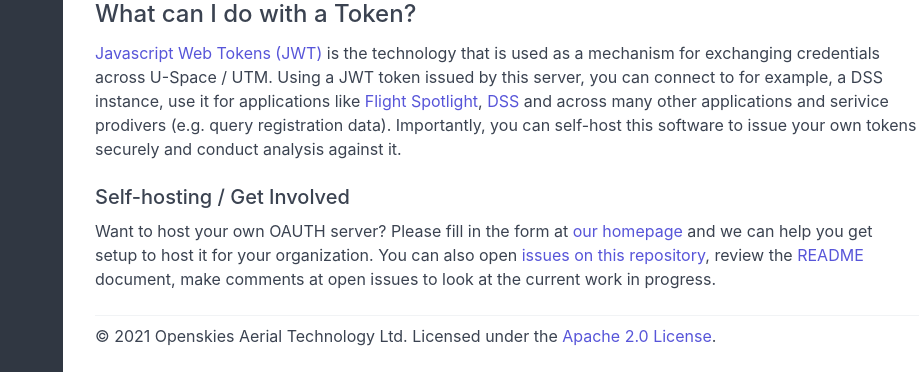
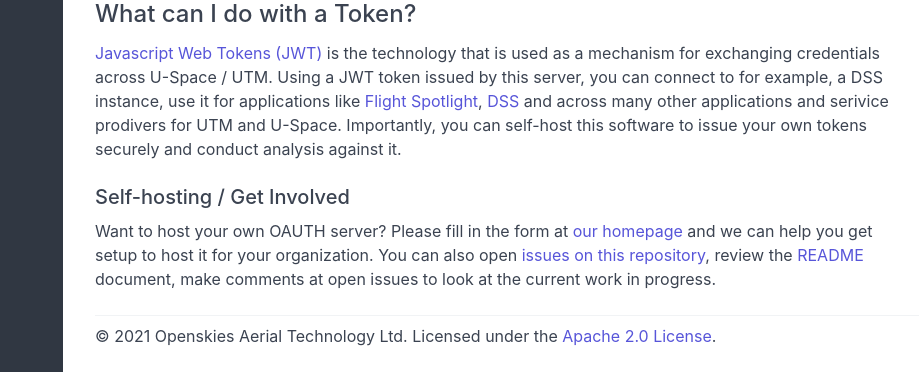
Before and after one commit to xtmalliance/flight-passport, a Django app: page / in a window 1280 px wide. Shown: the part 538-910 px from the top of the page, without its empty margins (361-1280 px from the left). Run offline with Django 3.2, Linux system fonts and the light colour scheme; parts of the project's set-up code (start-up, migrations or seed data) failed here and were passed over.

Commit message:
Update passport_homepage.html

```diff
--- a/vault/templates/passport_homepage.html
+++ b/vault/templates/passport_homepage.html
@@ -21,7 +21,7 @@
         <h4>Background</h4>
         <p>The upcoming U-Space and UTM ecosystem, uses JWT Tokens and OAUTH 2.0 technology to authenticate users and services. This is a open source implementation of OAUTH 2.0 server built specifically for UTM / U-Space. It supports the <mark>Client Credentials</mark> flow for Machine to Machine interactions and the <mark>Authorization Code</mark> flow for cases where an individual / person is associated. In addition, it supports most existing Identity and Authentication platforms.</p>
         <h4>What can I do with a Token?</h4>
-        <p><a href="https://jwt.io">Javascript Web Tokens (JWT)</a> is the technology that is used as a mechanism for exchanging credentials across U-Space / UTM. Using a JWT token issued by this server, you can connect to for example, a DSS instance, use it for applications like <a href="https://github.com/openskies-sh/flight-spotlight/">Flight Spotlight</a>, <a href="https://www.github.com/interuss/dss">DSS </a>and across many other applications and serivice prodivers (e.g. query registration data). Importantly, you can self-host this software to issue your own tokens securely and conduct analysis against it.</p>
+        <p><a href="https://jwt.io">Javascript Web Tokens (JWT)</a> is the technology that is used as a mechanism for exchanging credentials across U-Space / UTM. Using a JWT token issued by this server, you can connect to for example, a DSS instance, use it for applications like <a href="https://github.com/openskies-sh/flight-spotlight/">Flight Spotlight</a>, <a href="https://www.github.com/interuss/dss">DSS </a>and across many other applications and serivice prodivers for UTM and U-Space. Importantly, you can self-host this software to issue your own tokens securely and conduct analysis against it.</p>
         <h5 class="title">Self-hosting / Get Involved</h5>
         <p>Want to host your own OAUTH server? Please fill in the form at <a href="https://about.openskies.sh/#contact">our homepage</a> and we can help you get setup to host it for your organization. You can also open <a href="https://github.com/openskies-sh/flight_passport/issues">issues on this repository</a>, review the <a href="https://github.com/openskies-sh/flight_passport/blob/master/README.md">README</a> document, make comments at open issues to look at the current work in progress.
         <div class="divider"></div>
```
